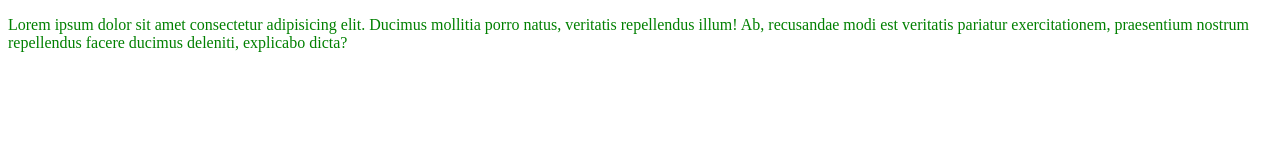
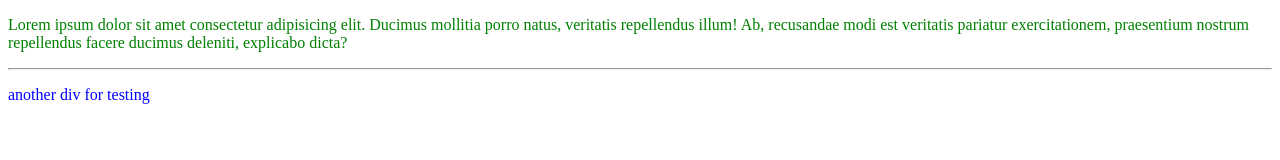
Before and after one commit to geojvallavancottu/gitdemo, a plain HTML site: page index.html in a window 1280 px wide. Drawn offline with Linux system fonts and the light colour scheme.

Commit message:
another test div added"

```diff
--- a/index.html
+++ b/index.html
@@ -11,5 +11,9 @@
     <div style="color: green;">
         <p>Lorem ipsum dolor sit amet consectetur adipisicing elit. Ducimus mollitia porro natus, veritatis repellendus illum! Ab, recusandae modi est veritatis pariatur exercitationem, praesentium nostrum repellendus facere ducimus deleniti, explicabo dicta?</p>
     </div>
+    <hr>
+    <div style="color: blue;">
+    <p>another div for testing</p>
+    </div>
 </body>
 </html>
```
